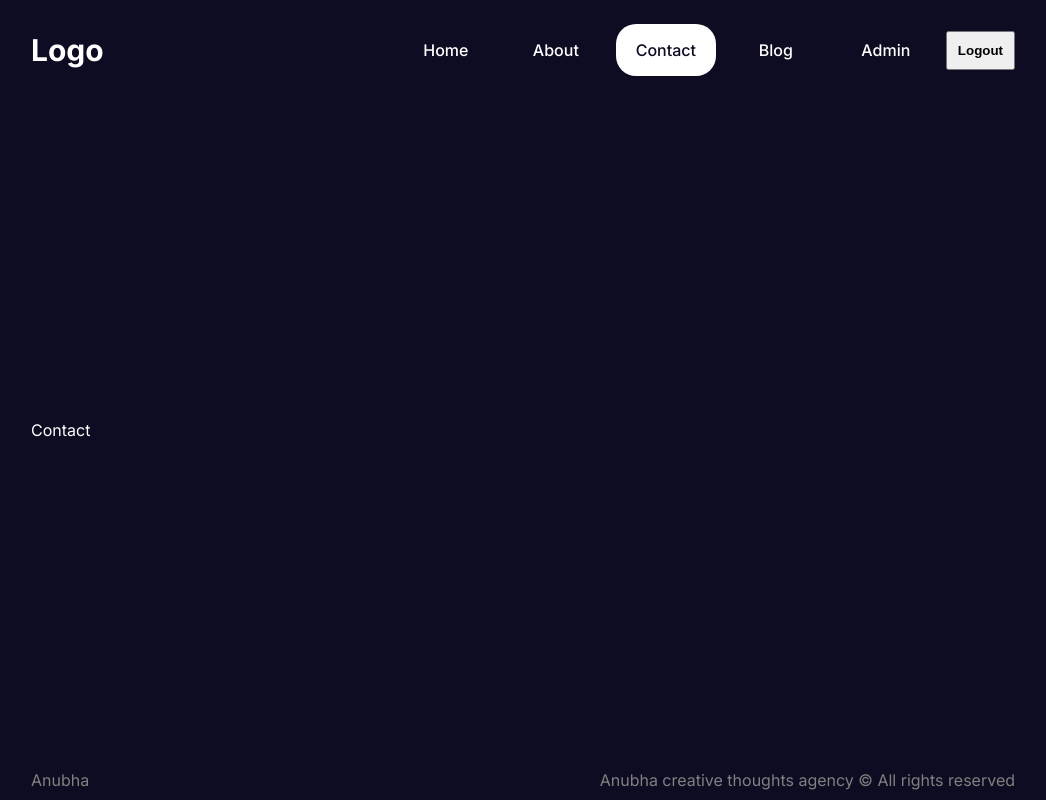
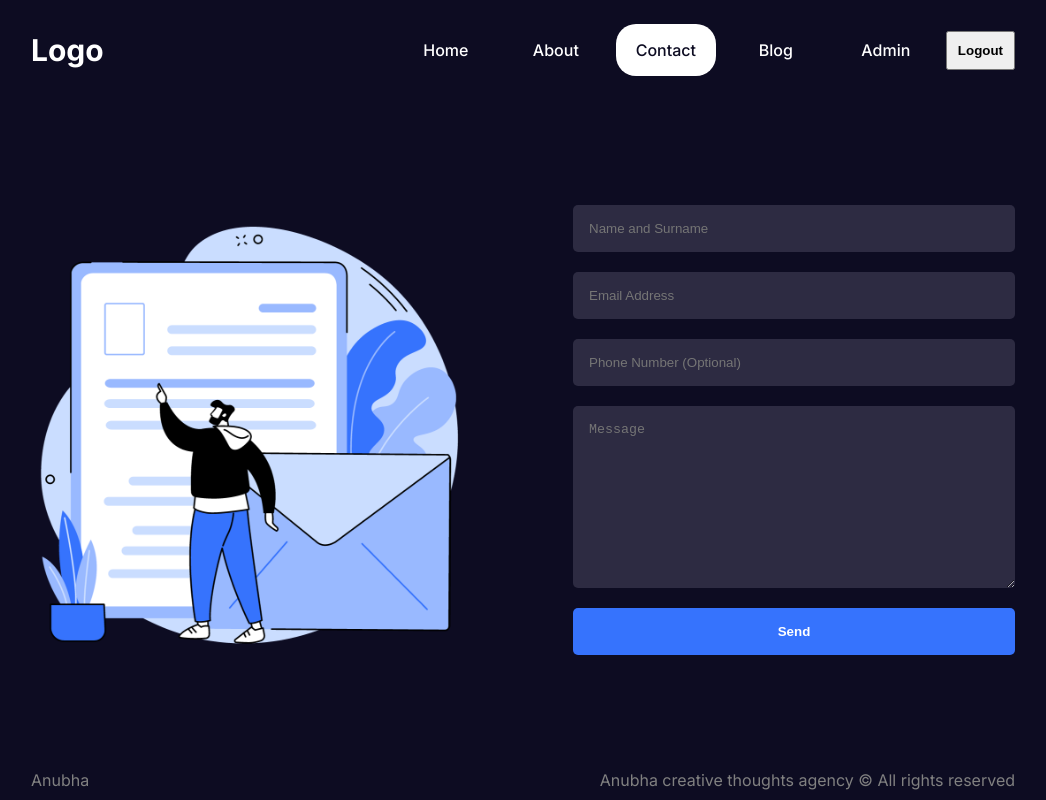
Before and after one commit to anubha143/next14-webapp, a Next.js app: page /contact in a window 1280 px wide. Shown: the whole page, without its empty margins (117-1163 px from the left). Built offline with nearby package versions, Linux system fonts and the light colour scheme.

Commit message:
contact page

```diff
--- /dev/null
+++ b/src/app/contact/contact.module.css
@@ -0,0 +1,37 @@
+.container{
+    display: flex;
+    gap: 100px;
+}
+.imgContainer{
+    flex: 1;
+    position: relative;
+    /* height: 500px; */
+}
+.formContainer{
+    flex: 1;
+}
+.form{
+    display: flex;
+    flex-direction: column;
+    gap: 20px;
+}
+.img{
+    object-fit: contain;
+}
+.form input, .form textarea{
+    padding: 16px;
+    border-radius: 5px;
+    border: none;
+    outline: none;
+    background-color: var(--bgSoft);
+    color: var(--text);
+    }
+.form button {
+    padding: 16px;
+    background-color: var(--btn);
+    color: var(--text);
+    font-weight: bold;
+    border: none;
+    border-radius: 5px;
+    cursor: pointer;
+}
--- a/src/app/contact/page.jsx
+++ b/src/app/contact/page.jsx
@@ -1,5 +1,33 @@
+import Image from "next/image";
+import styles from "./contact.module.css";
 const Contact = () => {
-  return <div>Contact</div>;
+  return (
+    <div className={styles.container}>
+      <div className={styles.imgContainer}>
+        <Image
+          src="/contact.png"
+          alt="Contact Page"
+          fill
+          className={styles.img}
+        />
+      </div>
+      <div className={styles.formContainer}>
+        <form action="" className={styles.form}>
+          <input type="text" placeholder="Name and Surname" />
+          <input type="email" placeholder="Email Address" />
+          <input type="text" placeholder="Phone Number (Optional)" />
+          <textarea
+            name=""
+            id=""
+            cols="30"
+            rows="10"
+            placeholder="Message"
+          ></textarea>
+          <button>Send</button>
+        </form>
+      </div>
+    </div>
+  );
 };
 
 export default Contact;
```
